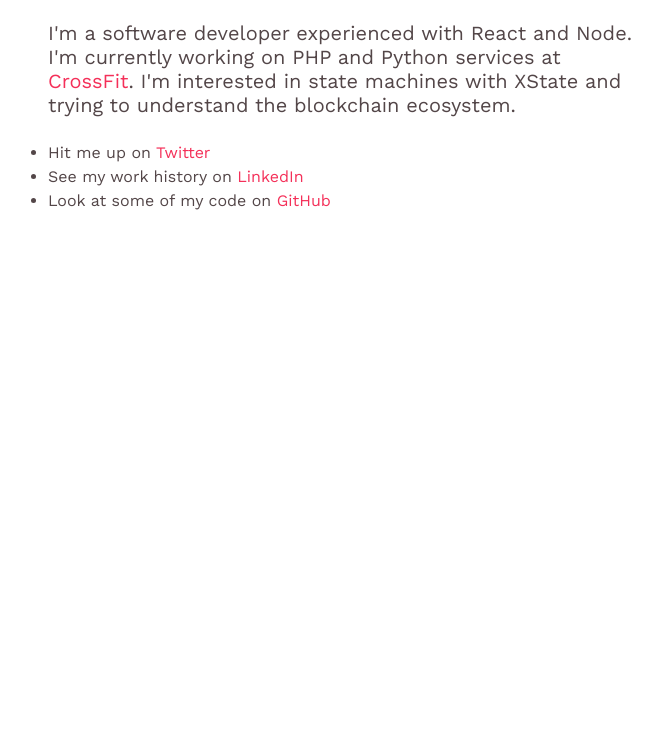
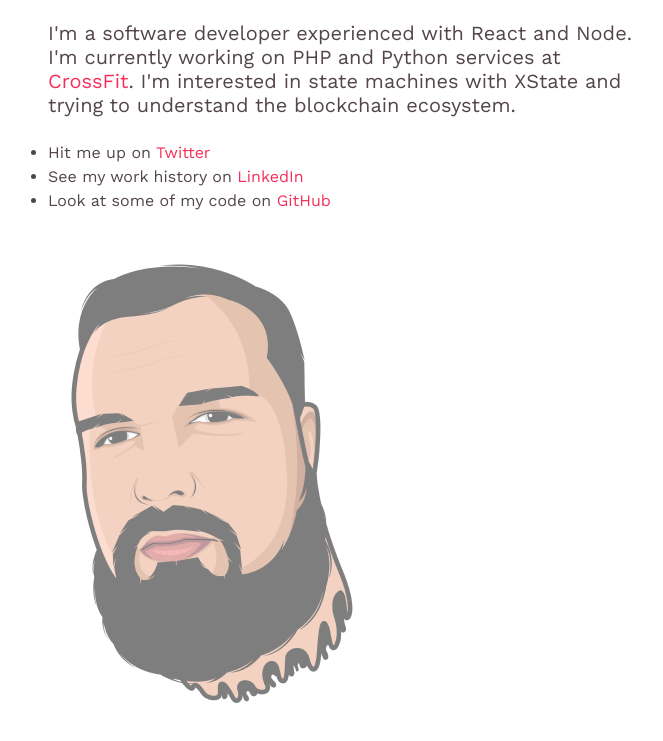
Before and after one commit to ncko/ncko.github.io, a plain HTML site: page index.html in a window 1536 px wide. Shown: the part 99-840 px from the top of the page, without its empty margins (0-663 px from the left). Before the commit the page ends 800 px from the top, so only its background shows below. Drawn offline with nearby package versions, Linux system fonts and the light colour scheme.

Commit message:
Add new avatar

```diff
--- a/css/main.css
+++ b/css/main.css
@@ -34,8 +34,13 @@ body {
 
 /* shared */
 h1, h2, h3, h4, h5, h6,
-p, ul, ol {
+p, ul, ol, img {
   margin-bottom: 1.5rem;
+}
+
+/* images */
+img {
+  max-width: 100%;
 }
 
 /* headings */
@@ -81,6 +86,19 @@ a:hover {
   max-width: 600px;
 }
 
+@media screen and (min-width: 1281px) {
+  .avatar {
+    opacity: 0.50;
+    -webkit-transition: opacity 0.3s ease-out;
+    -moz-transition: opacity 0.3s ease-out;
+    -o-transition: opacity 0.3s ease-out;
+    transition: opacity 0.3s ease-out;
+  }
+    .avatar:hover {
+      opacity: 1;
+    }
+}
+
 /* overrides */
 .mb-0 {
   margin-bottom: 0 !important;
--- a/index.html
+++ b/index.html
@@ -44,6 +44,7 @@
             <li>See my work history on <a href="https://linkedin.com/in/ncko">LinkedIn</a></li>
             <li>Look at some of my code on <a href="https://github.com/ncko" target="_blank">GitHub</a></li>
         </ul>
+        <img src="img/head-transparent.png"  alt="Nick's avatar" class="avatar" />
     </div>
 </main>
 
```
Also changed, not shown: design/images/vector-head-gray.png (added), design/images/vector-head-yellow.png (added), img/head-transparent.png (added).
